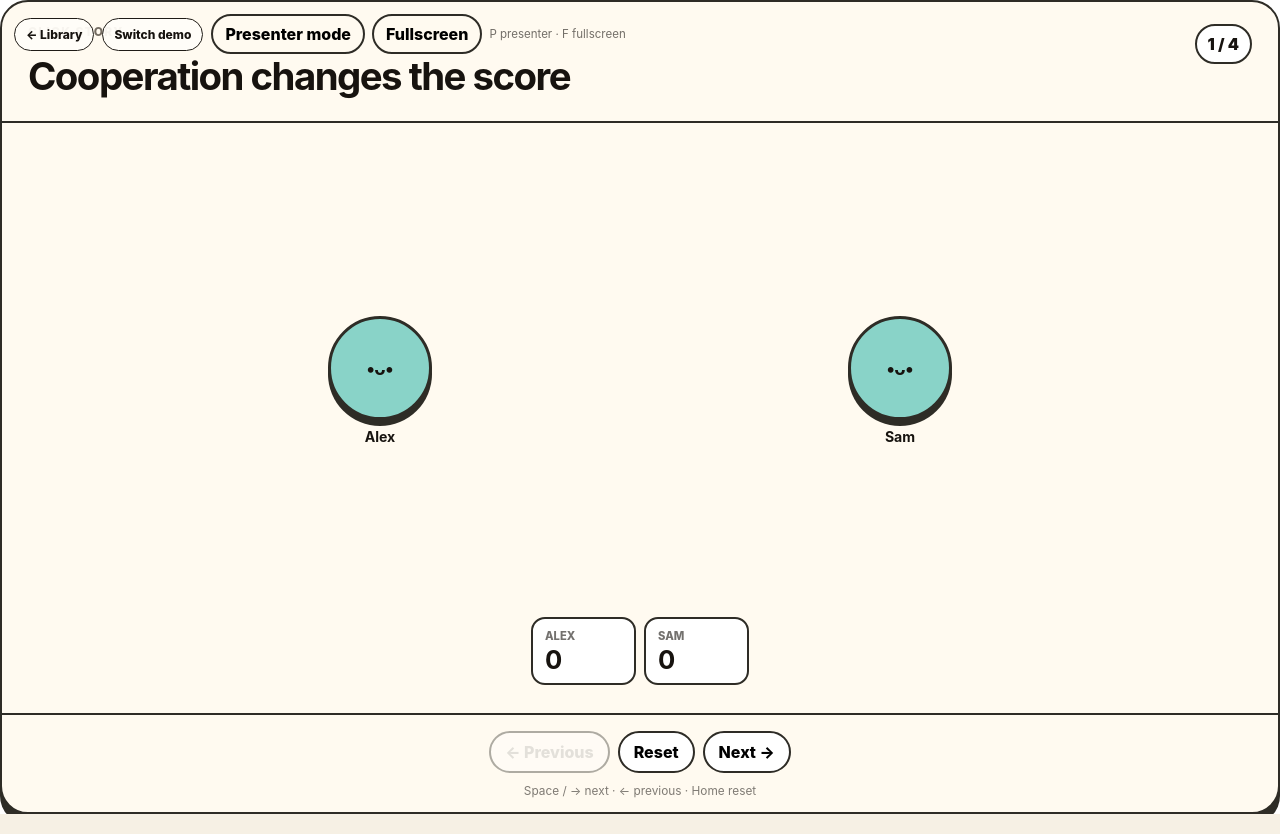
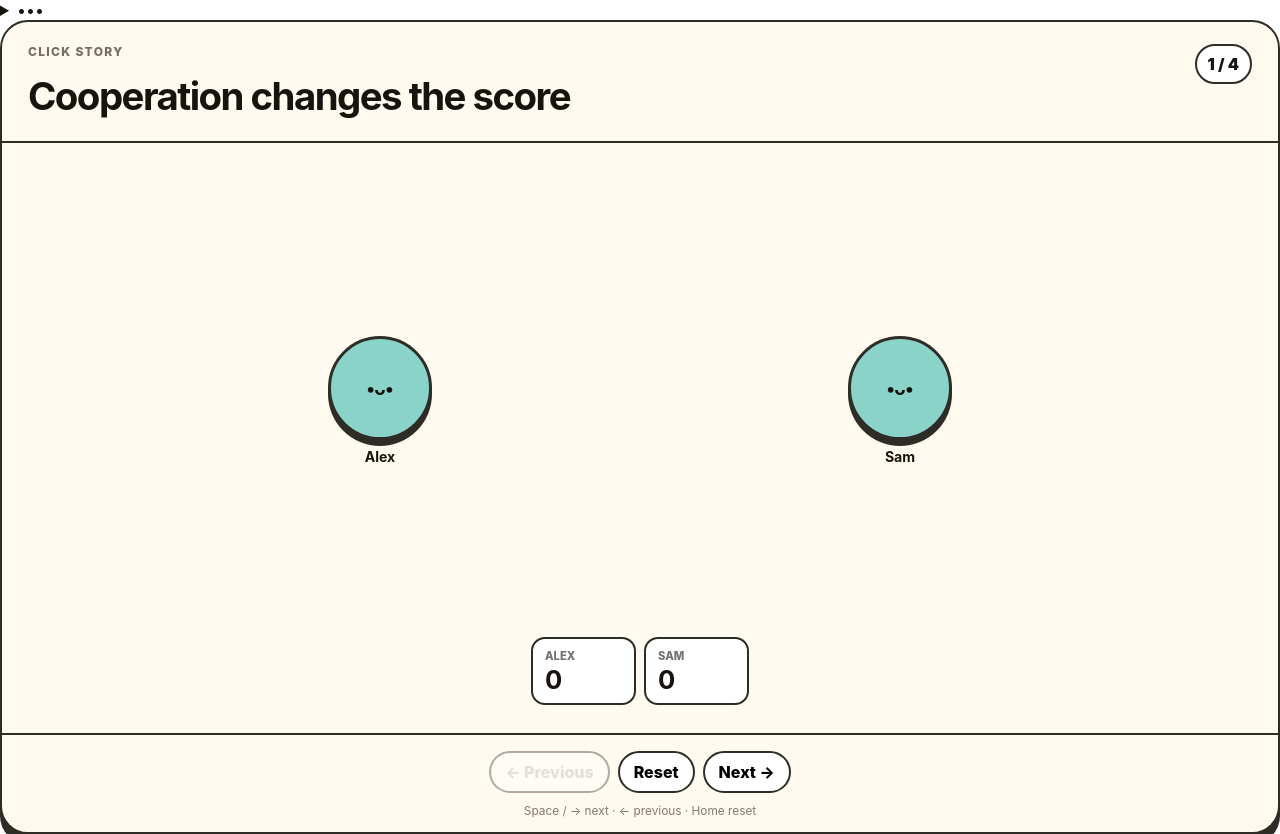
Before and after one commit to ahamdjin/explain-ahmad, a React (Vite) app: page /lab/1 in a window 1280 px wide. Built offline with nearby package versions, Linux system fonts and the light colour scheme.

Commit message:
fix: make lab demos viewport-first

```diff
--- a/src/routes/LabDemoPage.tsx
+++ b/src/routes/LabDemoPage.tsx
@@ -11,7 +11,7 @@ import ScrollyExample from '../examples/scrolly-style/ScrollyExample'
 import SequenceExample from '../examples/sequence-style/SequenceExample'
 import TrustExample from '../examples/trust-style/TrustExample'
 import TypographyExample from '../examples/typography-style/TypographyExample'
-import { PresenterControls } from '../engine/PresenterMode'
+import { usePresenterMode } from '../engine/PresenterMode'
 
 const demos: Record<string, ComponentType> = {
   premium: PremiumScrollyExample,
@@ -27,17 +27,29 @@ const demos: Record<string, ComponentType> = {
   focus: FocusExample,
 }
 
+const demoOrder = Object.keys(demos)
+
 export default function LabDemoPage() {
   const { demo = 'trust' } = useParams()
   const Demo = demos[demo] ?? TrustExample
+  const { presenting, toggle, toggleFullscreen } = usePresenterMode()
+  const currentIndex = Math.max(0, demoOrder.indexOf(demo))
+  const nextDemo = demoOrder[(currentIndex + 1) % demoOrder.length]
 
   return (
     <main className="demo-route-shell">
-      <div className="lab-floating-nav">
-        <Link to="/">← Library</Link>
-        <Link to={`/lab/${demo === 'trust' ? 'premium' : 'trust'}`}>Switch demo</Link>
-        <PresenterControls />
-      </div>
+      {!presenting && (
+        <details className="lab-chrome">
+          <summary aria-label="Lab controls">•••</summary>
+          <div className="lab-chrome-menu">
+            <Link to="/">← Library</Link>
+            <Link to={`/lab/${nextDemo}`}>Next demo</Link>
+            <button type="button" onClick={toggle}>Present</button>
+            <button type="button" onClick={toggleFullscreen}>Fullscreen</button>
+            <small>P · present &nbsp; F · fullscreen</small>
+          </div>
+        </details>
+      )}
       <Demo />
     </main>
   )
```
